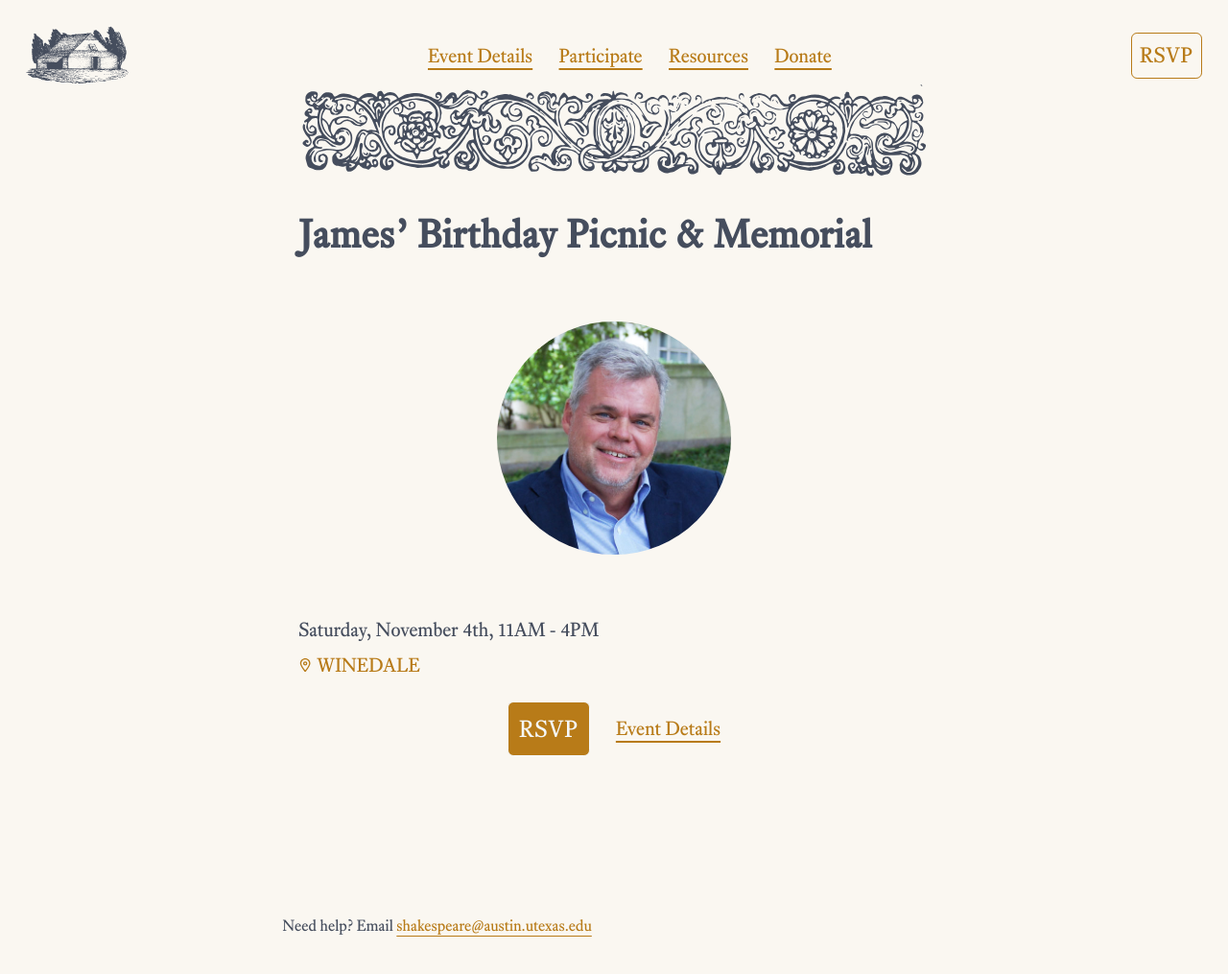
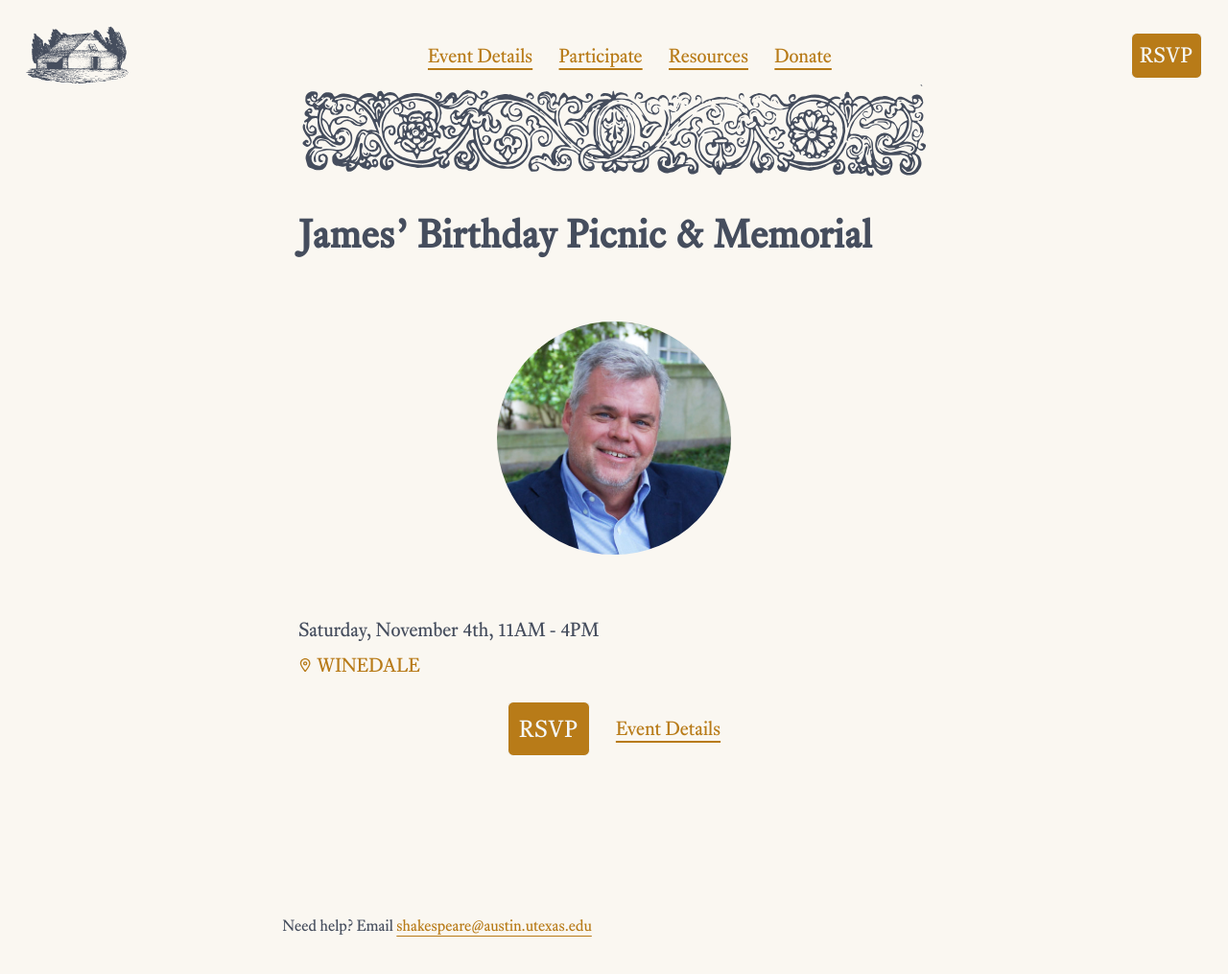
Before and after one commit to allizad/loehlinfund, a Jekyll site: the page built from index.html, in a window 1280 px wide. Shown: the whole page at 96% size. Built offline with Jekyll 4.4.1, drawn with Linux system fonts in a browser that asks for light colours; nearby versions of some CDN libraries; library files that are not in the unit come from our copies.

Commit message:
Make RSVP button brighter.

```diff
--- a/_includes/nav.html
+++ b/_includes/nav.html
@@ -12,6 +12,6 @@
         <a href="/donate" {% if page.slug == "donate" %} class="active" {% endif %} >Donate</a>
       </div>
     </div>
-    <a href="{{site.event_link}}" target="_blank" class="button _size:sm">RSVP</a>
+    <a href="{{site.event_link}}" target="_blank" class="button primary _size:sm">RSVP</a>
   </div>
 </nav>
```
